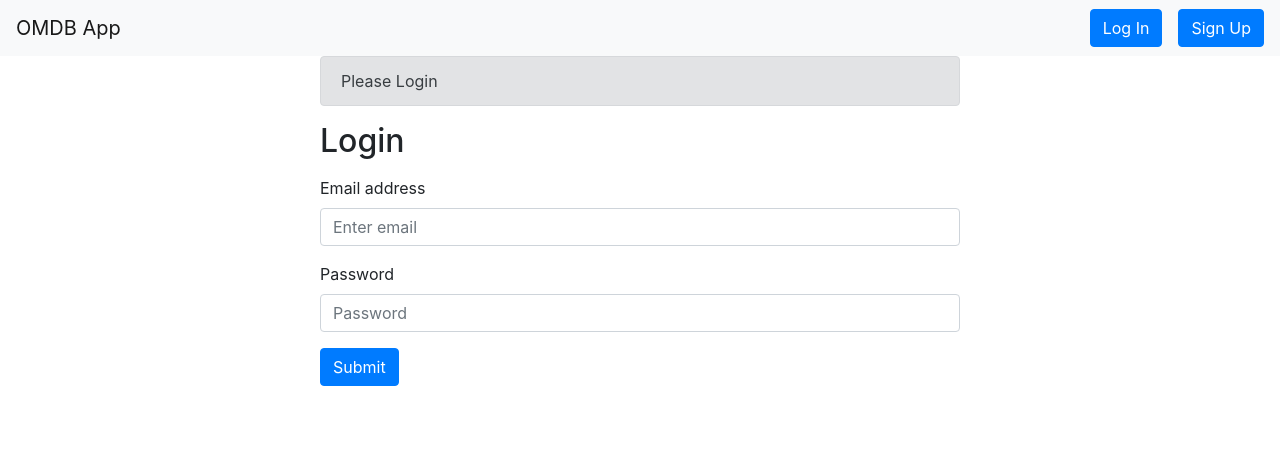
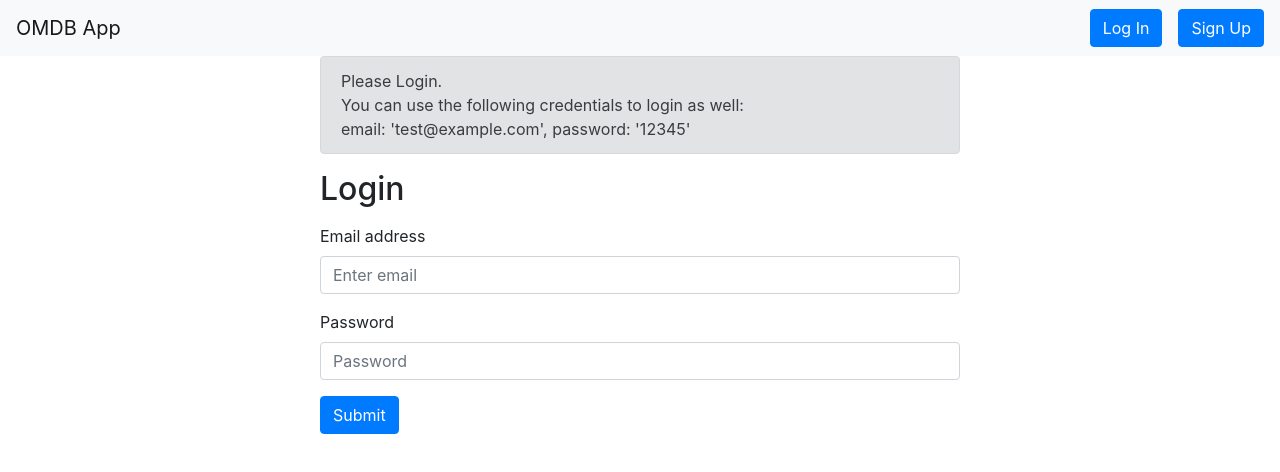
Before and after one commit to tyrro/omdb-react, a React (Create React App) app in the folder frontend/: page /login in a window 1280 px wide. Shown: the top 472 px of the page. Built offline with nearby package versions, Linux system fonts and the light colour scheme.

Commit message:
chore: add test credentials to login page

```diff
--- a/frontend/src/components/Users/Login.js
+++ b/frontend/src/components/Users/Login.js
@@ -31,7 +31,10 @@ const Login = ({ populateUser }) => {
     <div className="row">
       <div className="w-50 mx-auto">
         <div className="alert alert-secondary" role="alert">
-          Please Login
+          Please Login.
+          <br />
+          You can use the following credentials to login as well: <br />
+          email: 'test@example.com', password: '12345'
         </div>
         {errorMessage && (
           <div className="alert alert-danger" role="alert">
```
